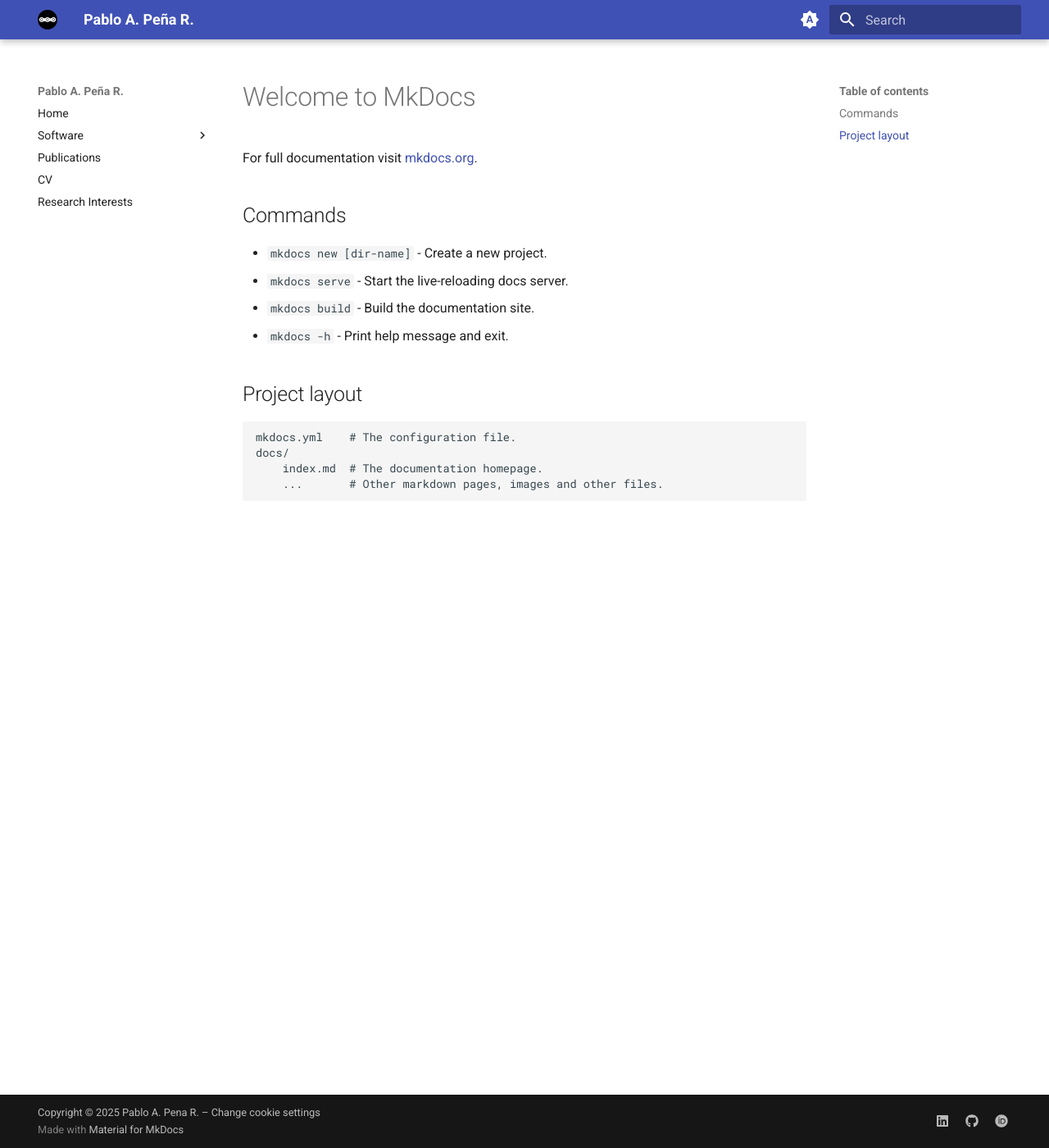
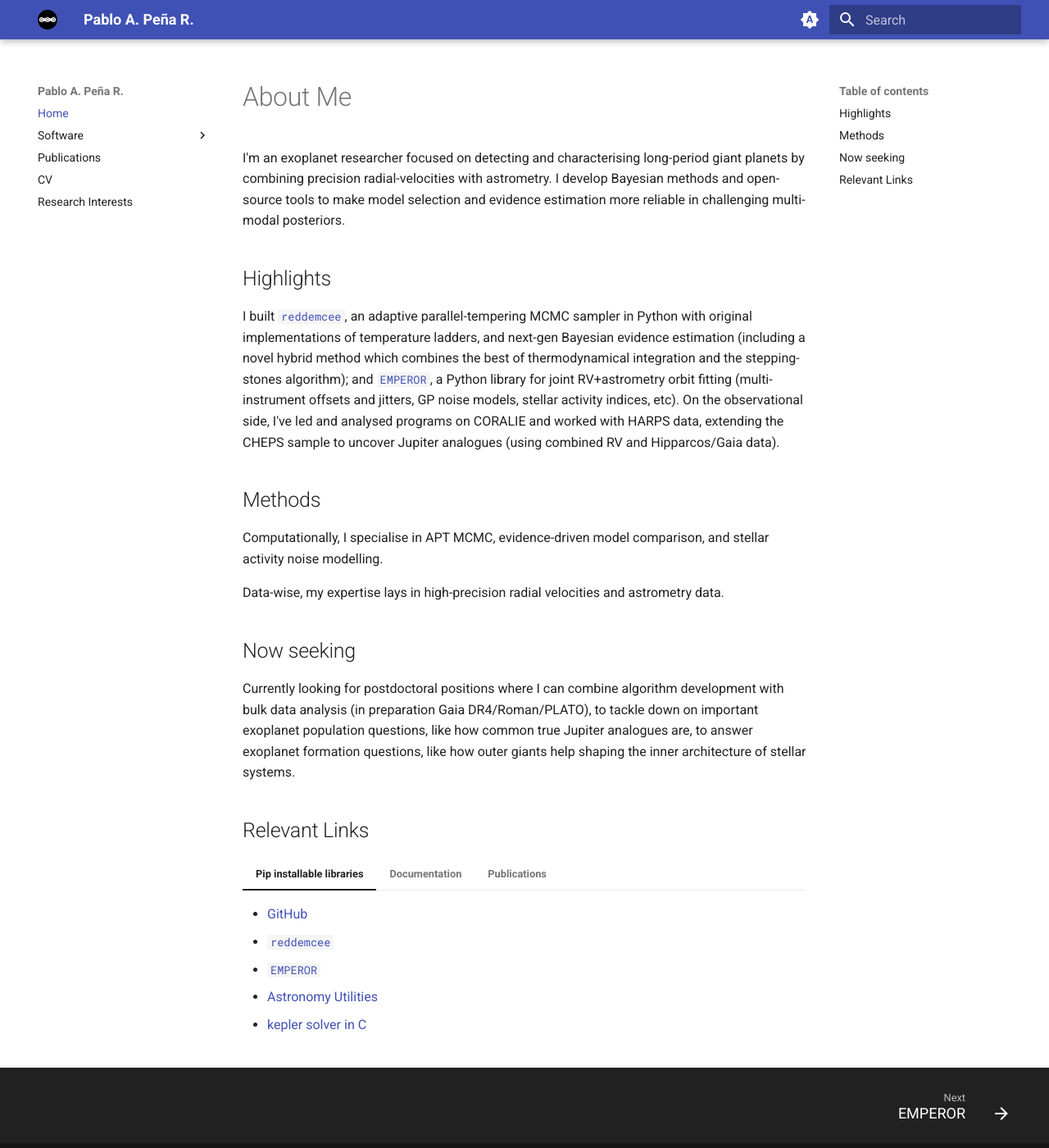
Before and after one commit to ReddTea/reddtea.github.io, an MkDocs documentation site: the page built from docs/index.md, in a window 1280 px wide and 1400 px high. Shown: the whole window at 82% size. Built offline with MkDocs 1.6.1 and Material for MkDocs 9.7.7, drawn with Linux system fonts in a browser that asks for light colours; plug-ins that fetch from the network failed and are left out.

Commit message:
about me swap index

```diff
--- a/docs/index.md
+++ b/docs/index.md
@@ -1,17 +1,33 @@
-# Welcome to MkDocs
+# About Me
 
-For full documentation visit [mkdocs.org](https://www.mkdocs.org).
+I'm an exoplanet researcher focused on detecting and characterising long-period giant planets by combining precision radial-velocities with astrometry. I develop Bayesian methods and open-source tools to make model selection and evidence estimation more reliable in challenging multi-modal posteriors.
 
-## Commands
+## Highlights
 
-* `mkdocs new [dir-name]` - Create a new project.
-* `mkdocs serve` - Start the live-reloading docs server.
-* `mkdocs build` - Build the documentation site.
-* `mkdocs -h` - Print help message and exit.
+I built [`reddemcee`](https://reddemcee.readthedocs.io/en/latest), an adaptive parallel-tempering MCMC sampler in Python with original implementations of temperature ladders, and next-gen Bayesian evidence estimation (including a novel hybrid method which combines the best of thermodynamical integration and the stepping-stones algorithm); and [`EMPEROR`](https://astroemperor.readthedocs.io/en/latest), a Python library for joint RV+astrometry orbit fitting (multi-instrument offsets and jitters, GP noise models, stellar activity indices, etc). On the observational side, I've led and analysed programs on CORALIE and worked with HARPS data, extending the CHEPS sample to uncover Jupiter analogues (using combined RV and Hipparcos/Gaia data).
 
-## Project layout
+## Methods
+Computationally, I specialise in APT MCMC, evidence-driven model comparison, and stellar activity noise modelling.
 
-    mkdocs.yml    # The configuration file.
-    docs/
-        index.md  # The documentation homepage.
-        ...       # Other markdown pages, images and other files.
+Data-wise, my expertise lays in high-precision radial velocities and astrometry data.
+
+## Now seeking
+Currently looking for postdoctoral positions where I can combine algorithm development with bulk data analysis (in preparation Gaia DR4/Roman/PLATO), to tackle down on important exoplanet population questions, like how common true Jupiter analogues are, to answer exoplanet formation questions, like how outer giants help shaping the inner architecture of stellar systems.
+
+
+## Relevant Links
+
+=== "Pip installable libraries"
+    * [GitHub](https://github.com/ReddTea)
+    * [`reddemcee`](https://github.com/ReddTea/reddemcee)
+    * [`EMPEROR`](https://github.com/ReddTea/astroemperor)
+    * [Astronomy Utilities](https://github.com/ReddTea/reddutils)
+    * [kepler solver in C](https://github.com/ReddTea/fast_kepler)
+
+=== "Documentation"
+    * [`reddemcee`](https://reddemcee.readthedocs.io/en/latest)
+    * [`EMPEROR`](https://astroemperor.readthedocs.io/en/latest)
+
+=== "Publications"
+    * [`ORCID`](https://orcid.org/my-orcid?orcid=0000-0002-8770-4398)
+    * [`ADS`](https://ui.adsabs.harvard.edu/user/libraries/Uj9qAAVWSzS_Z9ulrRovZQ)
--- a/mkdocs.yml
+++ b/mkdocs.yml
@@ -39,7 +39,7 @@
 
 nav:
   #- Home: index.md
-  - Home: about.md
+  - Home: index.md
   - Software:
     - EMPEROR: emperor.md
     - reddemcee: reddemcee.md
```
Also changed, not shown: docs/about.md (deleted, +0 -33 lines).
